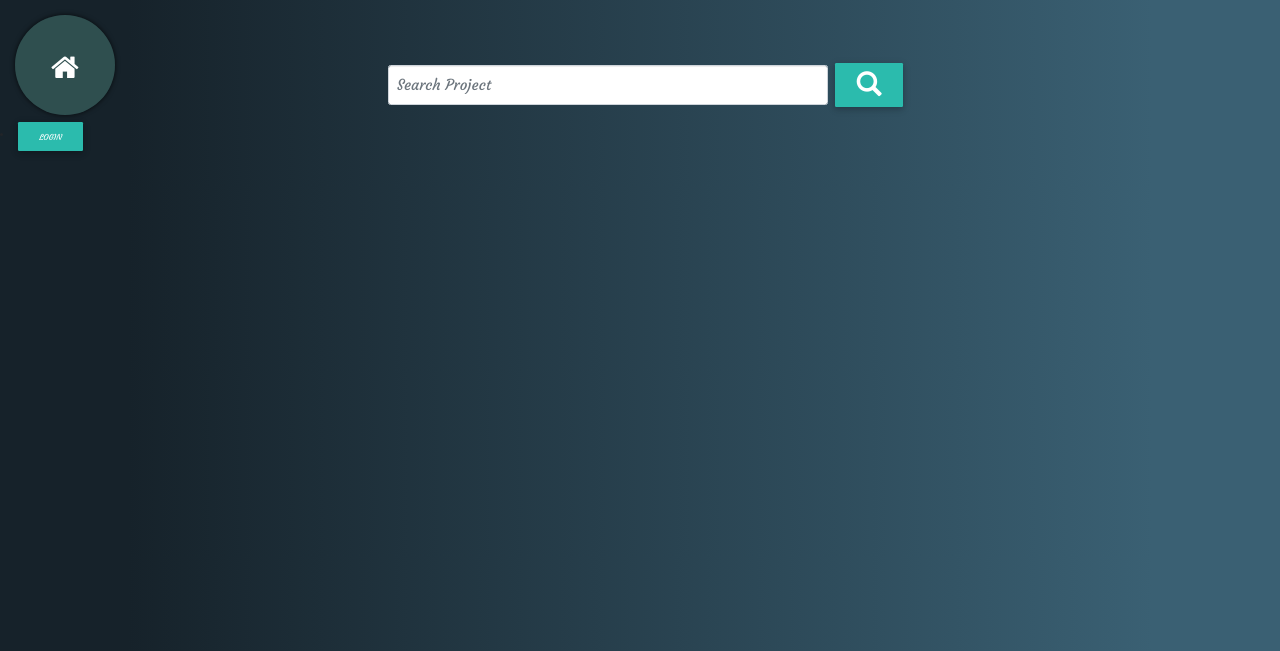
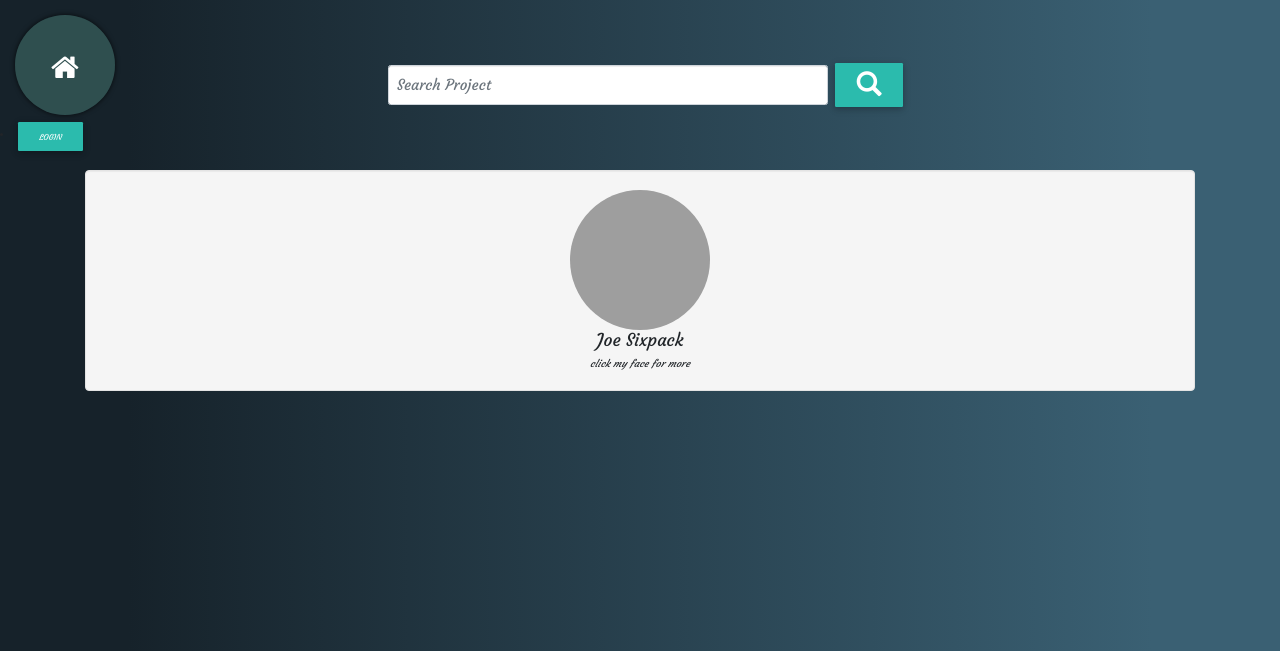
Before and after one commit to muhindokiro/Projectupload, a Django app: page /profile in a window 1280 px wide; the page is wider, and only the part inside the window is pictured. Shown: the top 651 px of that part. Run offline with Django 3.2, Linux system fonts and the light colour scheme; some libraries are stand-ins or nearby versions; grey boxes are pictures that could not be loaded.

Commit message:
add styling to profile page for the user

```diff
--- a/projecthub/templates/profile.html
+++ b/projecthub/templates/profile.html
@@ -1,2 +1,49 @@
 {%extends 'all-projects/base.html'%}
 {% load bootstrap3 %}
+
+{% block content %}
+
+<div class="container">
+    <div class="span3 well">
+        <center>
+        <a href="#aboutModal" data-toggle="modal" data-target="#myModal"><img src="https://encrypted-tbn2.gstatic.com/images?q=tbn:ANd9GcRbezqZpEuwGSvitKy3wrwnth5kysKdRqBW54cAszm_wiutku3R" name="aboutme" width="140" height="140" class="img-circle"></a>
+        <h3>Joe Sixpack</h3>
+        <em>click my face for more</em>
+		</center>
+    </div>
+    <!-- Modal -->
+    <div class="modal fade" id="myModal" tabindex="-1" role="dialog" aria-labelledby="myModalLabel" aria-hidden="true">
+        <div class="modal-dialog">
+            <div class="modal-content">
+                <div class="modal-header">
+                    <button type="button" class="close" data-dismiss="modal" aria-hidden="true"></button>
+                    <h4 class="modal-title" id="myModalLabel">More About Joe</h4>
+                    </div>
+                <div class="modal-body">
+                    <center>
+                    <img src="https://encrypted-tbn2.gstatic.com/images?q=tbn:ANd9GcRbezqZpEuwGSvitKy3wrwnth5kysKdRqBW54cAszm_wiutku3R" name="aboutme" width="140" height="140" border="0" class="img-circle"></a>
+                    <h3 class="media-heading">Joe Sixpack <small>USA</small></h3>
+                    <span><strong>Skills: </strong></span>
+                        <span class="label label-warning">HTML5/CSS</span>
+                        <span class="label label-info">Adobe CS 5.5</span>
+                        <span class="label label-info">Microsoft Office</span>
+                        <span class="label label-success">Windows XP, Vista, 7</span>
+                    </center>
+                    <hr>
+                    <center>
+                    <p class="text-left"><strong>Bio: </strong><br>
+                        Lorem ipsum dolor sit amet, consectetur adipiscing elit. Ut sem dui, tempor sit amet commodo a, vulputate vel tellus.</p>
+                    <br>
+                    </center>
+                </div>
+                <div class="modal-footer">
+                    <center>
+                    <button type="button" class="btn btn-default" data-dismiss="modal">I've heard enough about Joe</button>
+                    </center>
+                </div>
+            </div>
+        </div>
+    </div>
+</div>
+
+{% endblock %}
```
